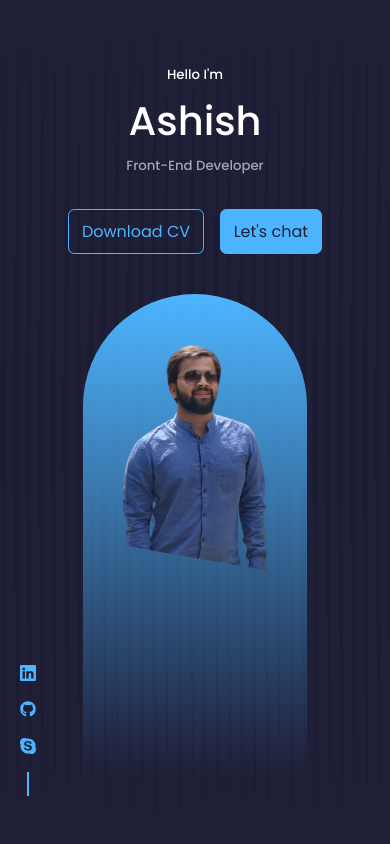
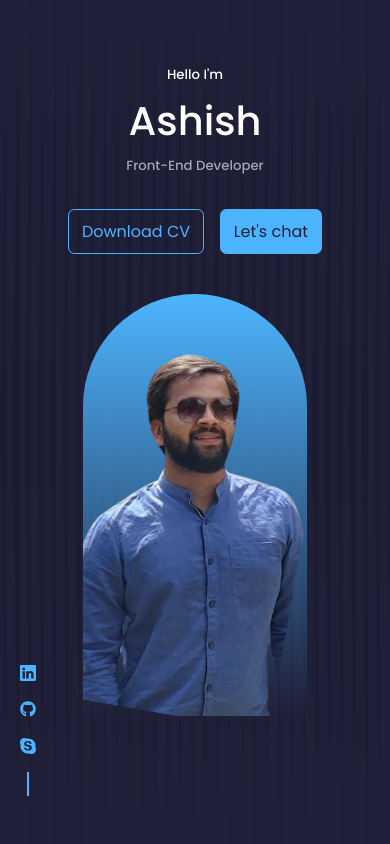
Before and after one commit to ash14ish/My-Portfolio, a React (Create React App) app: page / in a window 390 px wide. Shown: the top 844 px of the page. Built offline with nearby package versions, Linux system fonts and the light colour scheme.

Commit message:
portfolio

```diff
--- a/src/components/Home/Home.css
+++ b/src/components/Home/Home.css
@@ -48,7 +48,6 @@ header {
 
 .my-pic img {
   height: 55%;
-  background-size: cover;
   transform: rotate(10deg);
 }
 
@@ -65,19 +64,13 @@ header {
   .my-pic {
     background: linear-gradient(var(--color-primary), transparent);
     width: 14rem;
-    height: 30rem;
-    position: absolute;
+    height: 50vh;
     left: calc(50% - 7rem);
-
-    border-radius: 10rem 10rem 0 0;
-    overflow: hidden;
-    padding: 1rem;
+    padding: 0;
   }
 
   .my-pic img {
-    height: 55%;
-    background-size: cover;
-    transform: rotate(10deg);
+    height: 100%;
   }
 
   .scroll__down {
```
